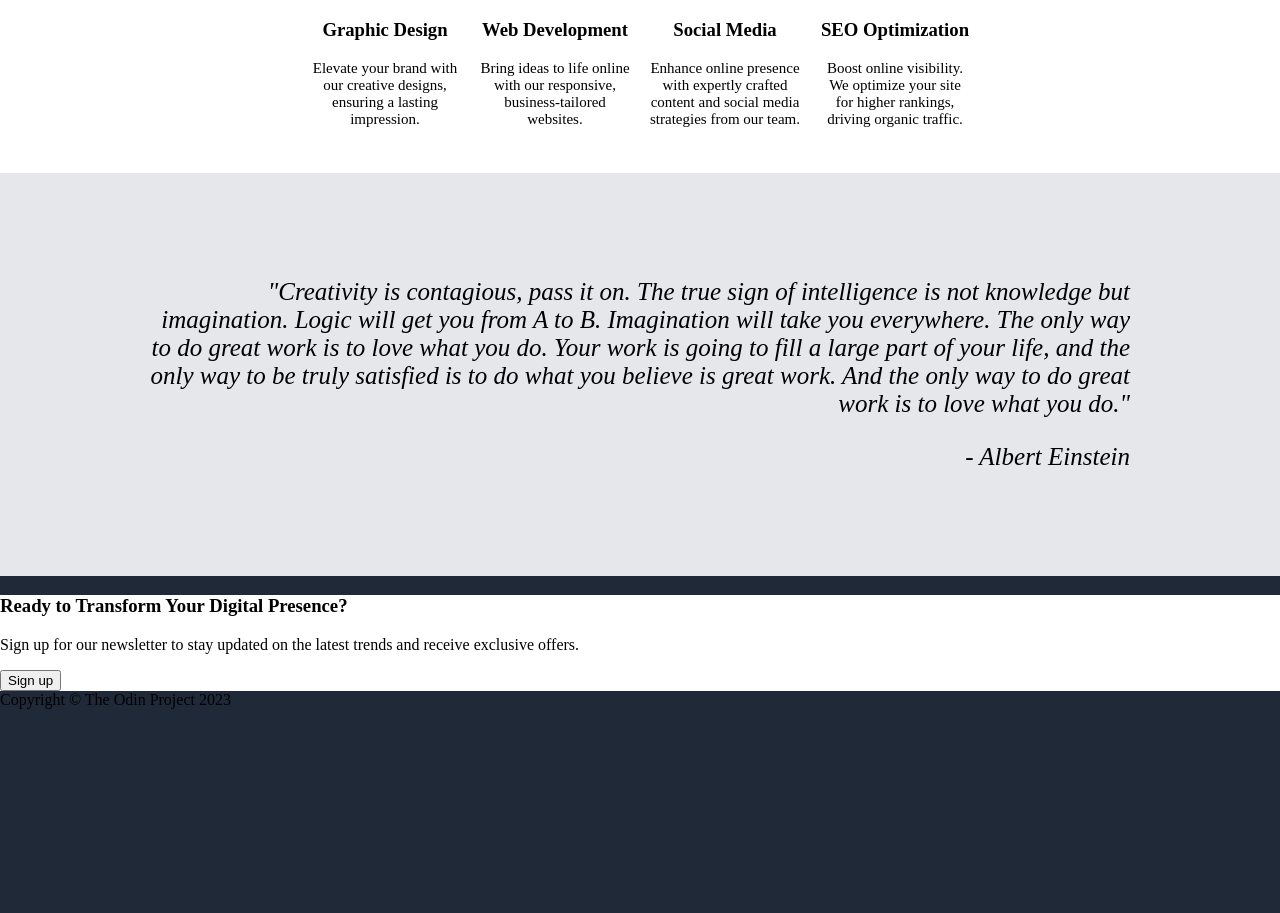
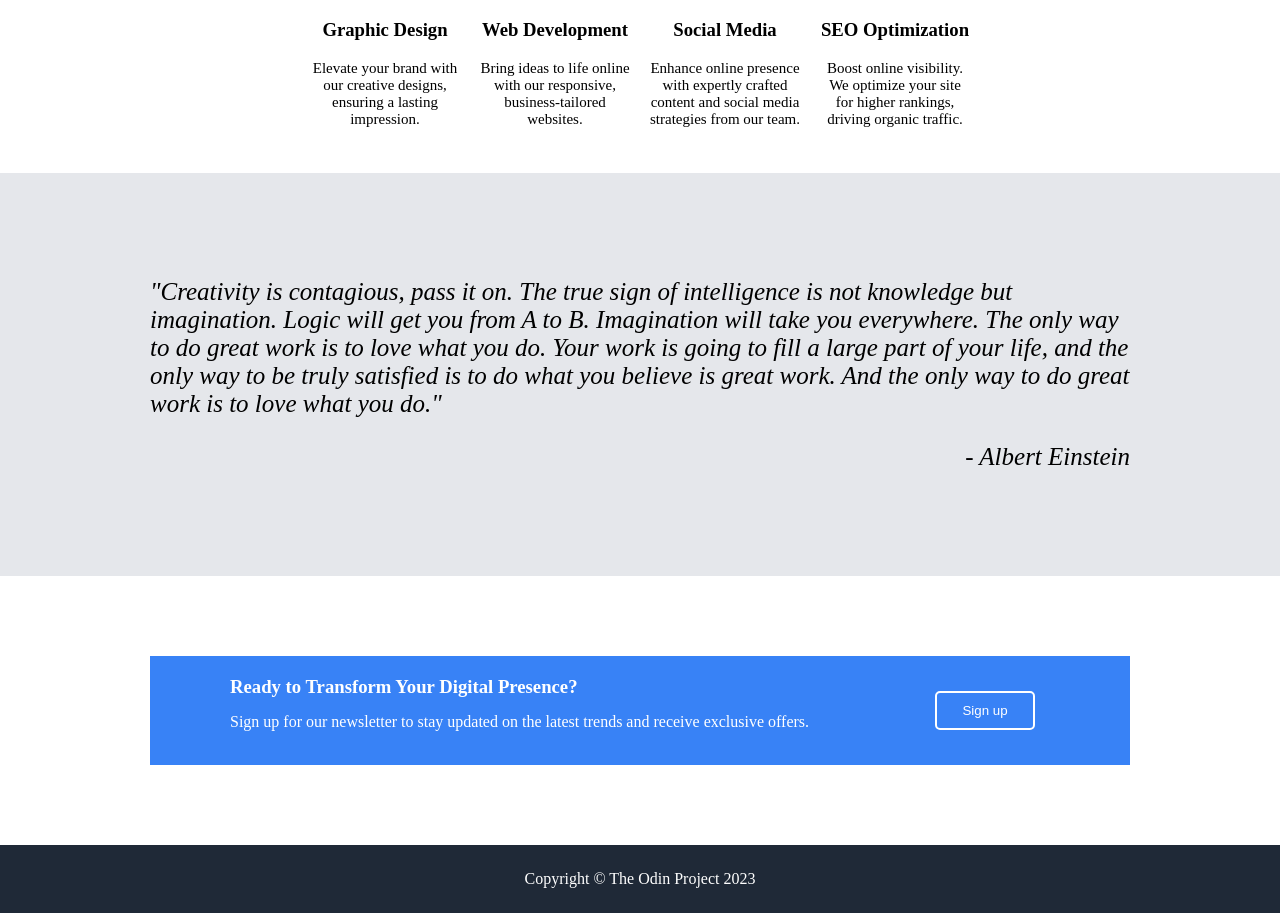
Before and after one commit to TurtleWake/odin-landing-page, a plain HTML site: page index.html in a window 1280 px wide. Shown: the part 756-1669 px from the top of the page. Before the commit the page ends 1465 px from the top, so only its background shows below. Drawn offline with Linux system fonts and the light colour scheme.

Commit message:
Finished styling call to action and footer. Updated some text.

```diff
--- a/index.html
+++ b/index.html
@@ -11,8 +11,8 @@
         <nav>
             <ul class="nav">
                 <li id="logo"><img src="https://cdn.discordapp.com/attachments/1172613277889601567/1173720355291004979/logo-no-background.png?ex=6564fb43&is=65528643&hm=721caf8f4074e6f78a8316b127d0ec54adcf702860736cd130999606423729fb&" alt="Logo"></li>
-                <li>header link one</li>
-                <li>header link two</li>
+                <li>About Us</li>
+                <li>Contact Us</li>
                 <li>header link three</li>
             </ul>
         </nav>
@@ -51,13 +51,15 @@
         </div>
     </div>
     <div class="quote">
-        <p>"Creativity is contagious, pass it on. The true sign of intelligence is not knowledge but imagination. Logic will get you from A to B. Imagination will take you everywhere. The only way to do great work is to love what you do. Your work is going to fill a large part of your life, and the only way to be truly satisfied is to do what you believe is great work. And the only way to do great work is to love what you do."</p>
+        <p class="aquote">"Creativity is contagious, pass it on. The true sign of intelligence is not knowledge but imagination. Logic will get you from A to B. Imagination will take you everywhere. The only way to do great work is to love what you do. Your work is going to fill a large part of your life, and the only way to be truly satisfied is to do what you believe is great work. And the only way to do great work is to love what you do."</p>
         <p id="quote-author">- Albert Einstein</p>
     </div>
     <div class="calltoaction">
-        <h3 id="action">Ready to Transform Your Digital Presence?</h3>
-        <p>Sign up for our newsletter to stay updated on the latest trends and receive exclusive offers.</p>
-        <button id="signup">Sign up</button>
+        <div class="coainfo">
+            <h3 id="action">Ready to Transform Your Digital Presence?</h3>
+            <p>Sign up for our newsletter to stay updated on the latest trends and receive exclusive offers.</p>
+            <button id="signup">Sign up</button>
+        </div>
     </div>
     <footer>Copyright © The Odin Project 2023</footer>
 </body>
--- a/style.css
+++ b/style.css
@@ -109,6 +109,7 @@ button#wsignup {
 .box p {
     font-size: 15px;
     font-weight: lighter;
+    text-align: center;
 }
 
 .squares img {
@@ -125,14 +126,56 @@ button#wsignup {
     font-style: italic;
     font-weight: lighter;
     padding: 80px 150px;
-    text-align: right;
 }
 
-#quote-auther {
+#aquote {
+    text-align: left;
+}
+
+#quote-author {
     text-align: right;
 }
 
 .calltoaction {
-    margin-top: 0;
     background-color: white;
+    padding: 80px 150px;
 }
+
+.coainfo {
+    display: grid;
+    grid-template-columns: 1fr auto;
+    background-color: #3882f6;
+    padding: 20px 80px;
+    color: white;
+}
+
+.calltoaction p {
+    grid-column: 1;
+    margin: 0;
+}
+
+#action {
+    margin: 0;
+    grid-column: 1;
+}
+
+#signup {
+    grid-column: 2;
+    grid-row: 1 / span 2;
+    justify-self: center;
+    align-self: center;
+    background-color: #3882f6;
+    border: solid 2px white;
+    border-radius: 5px;
+    color: white;
+    width: 100px;
+    padding: 10px 15px;
+    margin: 15px;
+}
+
+footer {
+    background-color: #1f2937;
+    color: white;
+    text-align: center;
+    padding: 25px 150px;
+}
```
